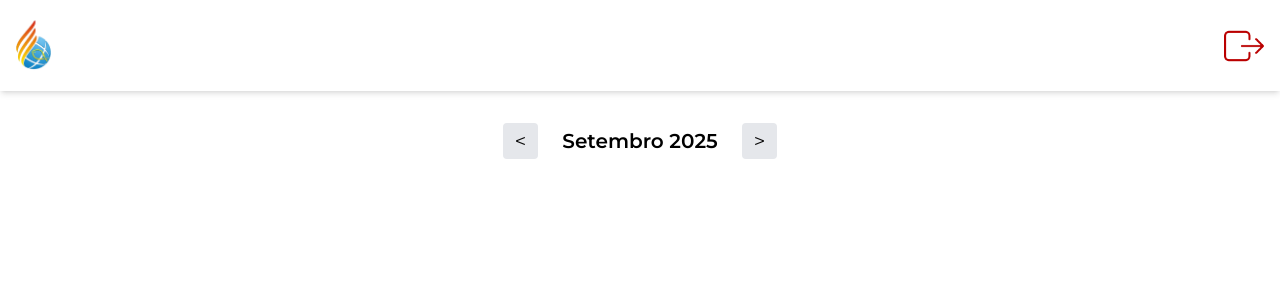
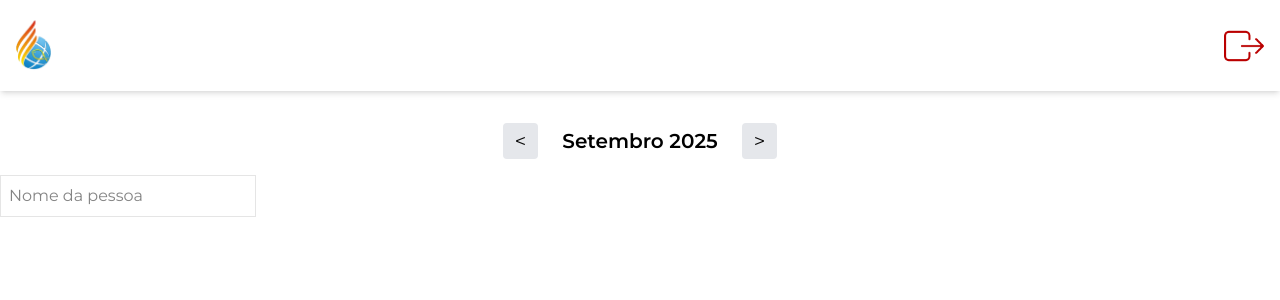
Before and after one commit to mdanyllo/IEADEL-Finance, a Next.js app: page /dizimos in a window 1280 px wide. Shown: the top 300 px of the page. Built offline with nearby package versions, Linux system fonts and the light colour scheme.

Commit message:
autocomplete

```diff
--- a/package.json
+++ b/package.json
@@ -9,6 +9,7 @@
     "lint": "eslint"
   },
   "dependencies": {
+    "@neondatabase/serverless": "^1.0.1",
     "class-variance-authority": "^0.7.1",
     "clsx": "^2.1.1",
     "lucide-react": "^0.542.0",
--- /dev/null
+++ b/src/app/api/usuario/route.ts
@@ -0,0 +1,19 @@
+import { NextResponse } from "next/server";
+import { sql } from "@/lib/db";
+
+export async function GET(req: Request) {
+  const { searchParams } = new URL(req.url);
+  const query = searchParams.get("query")?.toLowerCase() || "";
+
+  if (!query) return NextResponse.json([]);
+
+  const result = await sql`
+    SELECT id_usuario, nome
+    FROM usuario
+    WHERE LOWER(nome) LIKE ${"%" + query + "%"}
+    ORDER BY nome
+    LIMIT 5
+  `;
+
+  return NextResponse.json(result);
+}
--- a/src/app/dizimos/page.tsx
+++ b/src/app/dizimos/page.tsx
@@ -1,6 +1,7 @@
 import Head from "next/head";
 import NavBar from "@/components/navbar"
 import MonthSelector from "@/components/monthselector"
+import FormDizimo from "@/components/formdizimo";
 
 
 export default function Dizimos() {
@@ -11,6 +12,7 @@ export default function Dizimos() {
             </head>
             <NavBar />
             <MonthSelector />
+            <FormDizimo />
         </div>
     )
 }
--- /dev/null
+++ b/src/components/formdizimo.tsx
@@ -0,0 +1,53 @@
+"use client";
+import { useState } from "react";
+
+type Pessoa = { id: number; nome: string };
+
+export default function DizimoModal() {
+  const [nome, setNome] = useState("");
+  const [sugestoes, setSugestoes] = useState<Pessoa[]>([]);
+
+  async function handleChange(e: React.ChangeEvent<HTMLInputElement>) {
+    const valor = e.target.value;
+    setNome(valor);
+
+    if (valor.length > 1) {
+      const res = await fetch(`/api/usuario?query=${valor}`);
+      const data: Pessoa[] = await res.json();
+      setSugestoes(data);
+    } else {
+      setSugestoes([]);
+    }
+  }
+
+  function handleSelect(pessoa: Pessoa) {
+    setNome(pessoa.nome);
+    setSugestoes([]);
+  }
+
+  return (
+    <div className="relative w-64">
+      <input
+        type="text"
+        value={nome}
+        onChange={handleChange}
+        placeholder="Nome da pessoa"
+        className="border p-2 w-full"
+      />
+
+      {sugestoes.length > 0 && (
+        <ul className="absolute z-10 bg-white border w-full max-h-40 overflow-y-auto">
+          {sugestoes.map((p) => (
+            <li
+              key={p.id}
+              onClick={() => handleSelect(p)}
+              className="p-2 hover:bg-gray-200 cursor-pointer"
+            >
+              {p.nome}
+            </li>
+          ))}
+        </ul>
+      )}
+    </div>
+  );
+}
--- /dev/null
+++ b/src/lib/db.tsx
@@ -0,0 +1,3 @@
+import { neon } from "@neondatabase/serverless";
+
+export const sql = neon('postgresql://neondb_owner:npg_eUScoIjEgJ61@ep-bitter-voice-a5a3u7be-pooler.us-east-2.aws.neon.tech/iadel_finance?sslmode=require&channel_binding=require');
```
Also changed, not shown: src/components/yearselector.tsx (deleted), 1 other file (tests, documents, lock files or other folders).
